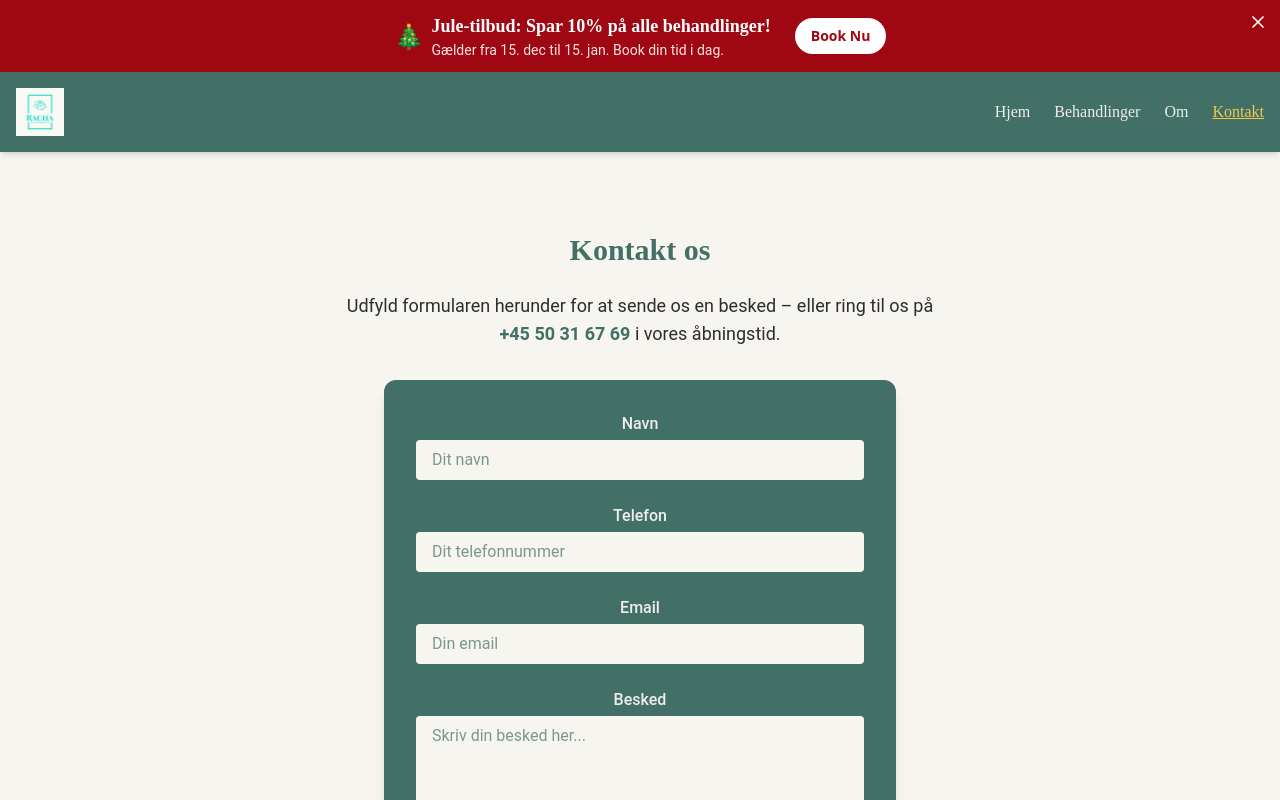
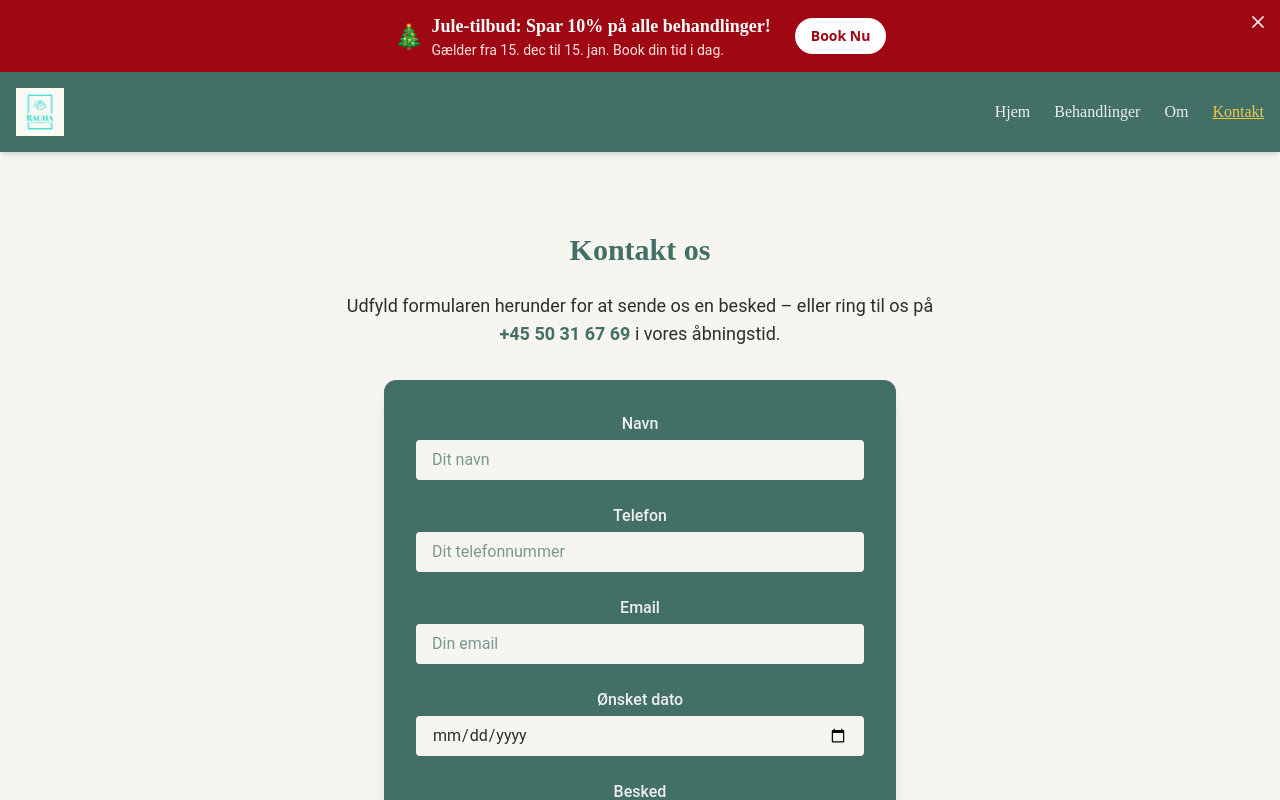
Before and after one commit to Taninwat-55/rachabeautywellness, a React (Vite) app in the folder client/: page /kontakt in a window 1280 px wide. Shown: the top 800 px of the page. Built offline with nearby package versions, Linux system fonts and the light colour scheme.

Commit message:
feat: add date to contact form

```diff
--- a/client/src/components/ContactForm.jsx
+++ b/client/src/components/ContactForm.jsx
@@ -5,6 +5,7 @@ function ContactForm() {
     name: "",
     phone: "",
     email: "",
+    date: "",
     message: "",
   });
 
@@ -35,6 +36,7 @@ function ContactForm() {
       name: formData.name,
       phone: formData.phone,
       email: formData.email,
+      date: formData.date,
       message: formData.message,
     };
 
@@ -149,6 +151,21 @@ function ContactForm() {
         />
       </div>
 
+      {/* Preferred Date */}
+      <div>
+        <label htmlFor="date" className="block mb-1 font-roboto font-medium">
+          Ønsket dato
+        </label>
+        <input
+          type="date"
+          id="date"
+          name="date"
+          value={formData.date}
+          onChange={handleChange}
+          className="w-full px-4 py-2 rounded border-none font-roboto text-text-light bg-neutral focus:outline-none focus:ring-2 focus:ring-accent"
+        />
+      </div>
+
       {/* Message */}
       <div>
         <label
```
